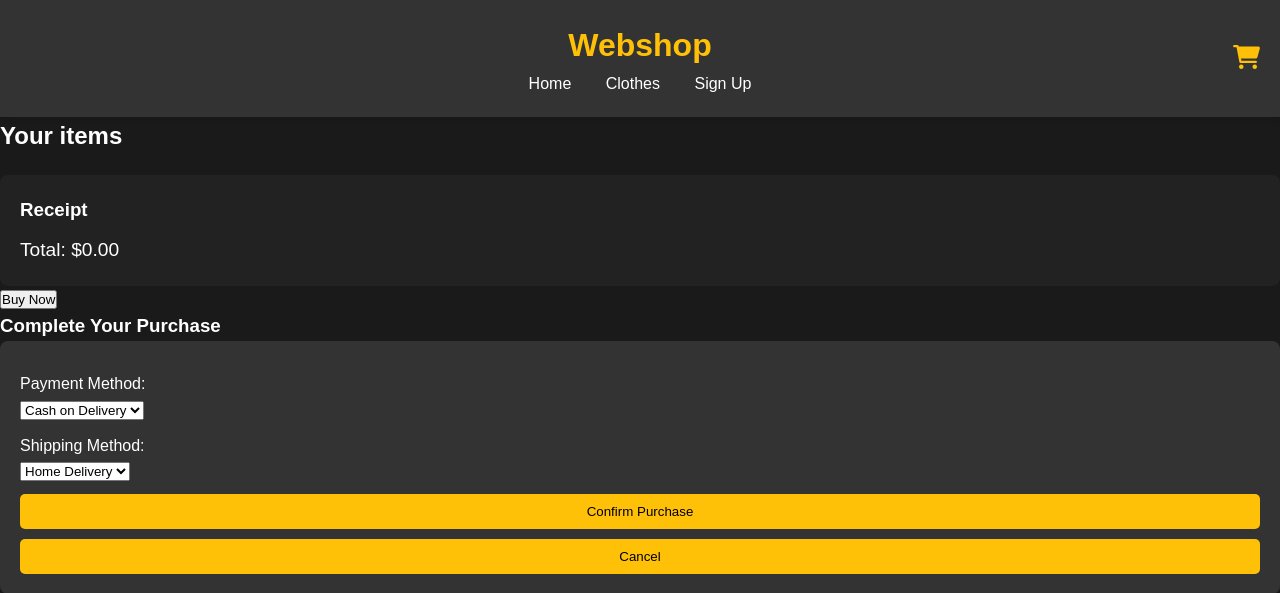
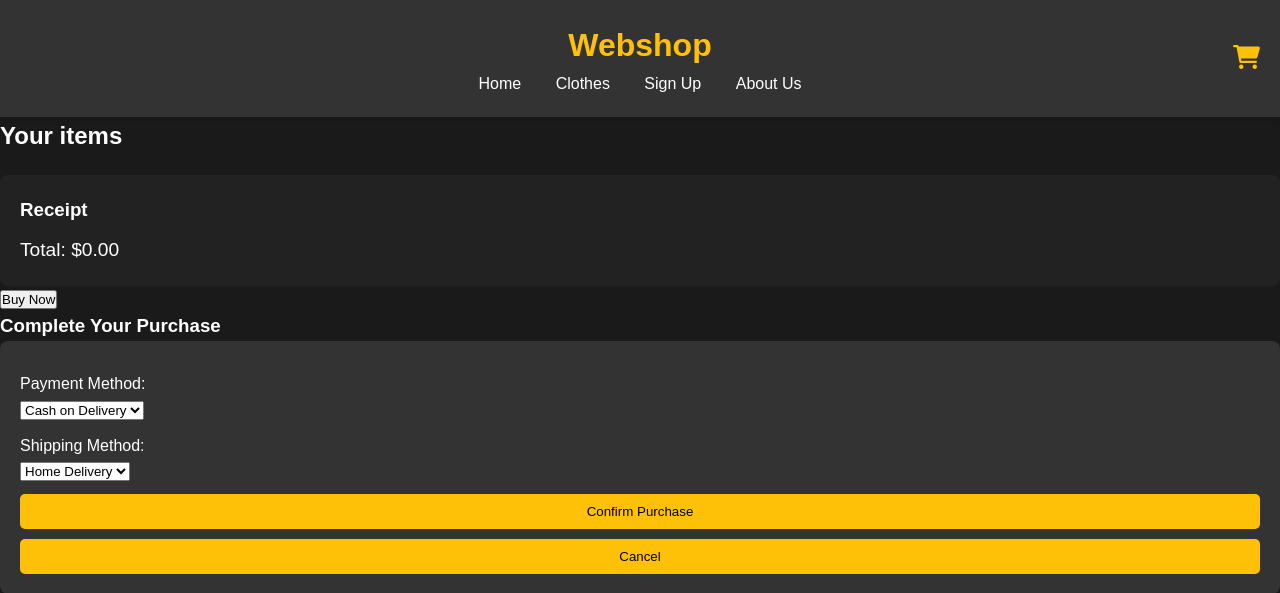
Before and after one commit to ZeljenkaMilan/vizsgaremek, a PHP site: page /billing.php in a window 1280 px wide. Shown: the top 593 px of the page. Run offline with PHP 8.4, Linux system fonts and the light colour scheme.

Commit message:
Update billing.php

```diff
--- a/vizsgaremek/billing.php
+++ b/vizsgaremek/billing.php
@@ -15,6 +15,7 @@
             <a href="index.php">Home</a>
             <a href="#products">Clothes</a>
             <a href="signup.php">Sign Up</a>
+            <a href="about.php">About Us</a>
         </nav>
         <div class="cart-icon">
         <a href="billing.php">
```
